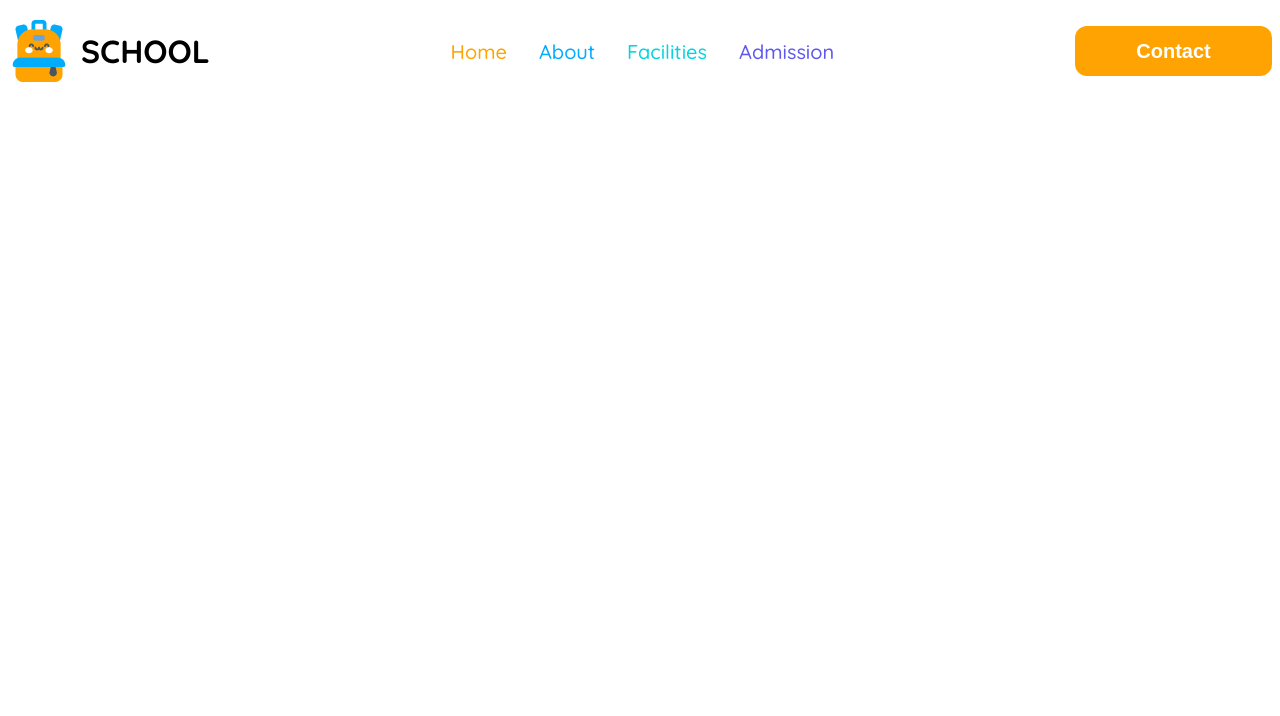
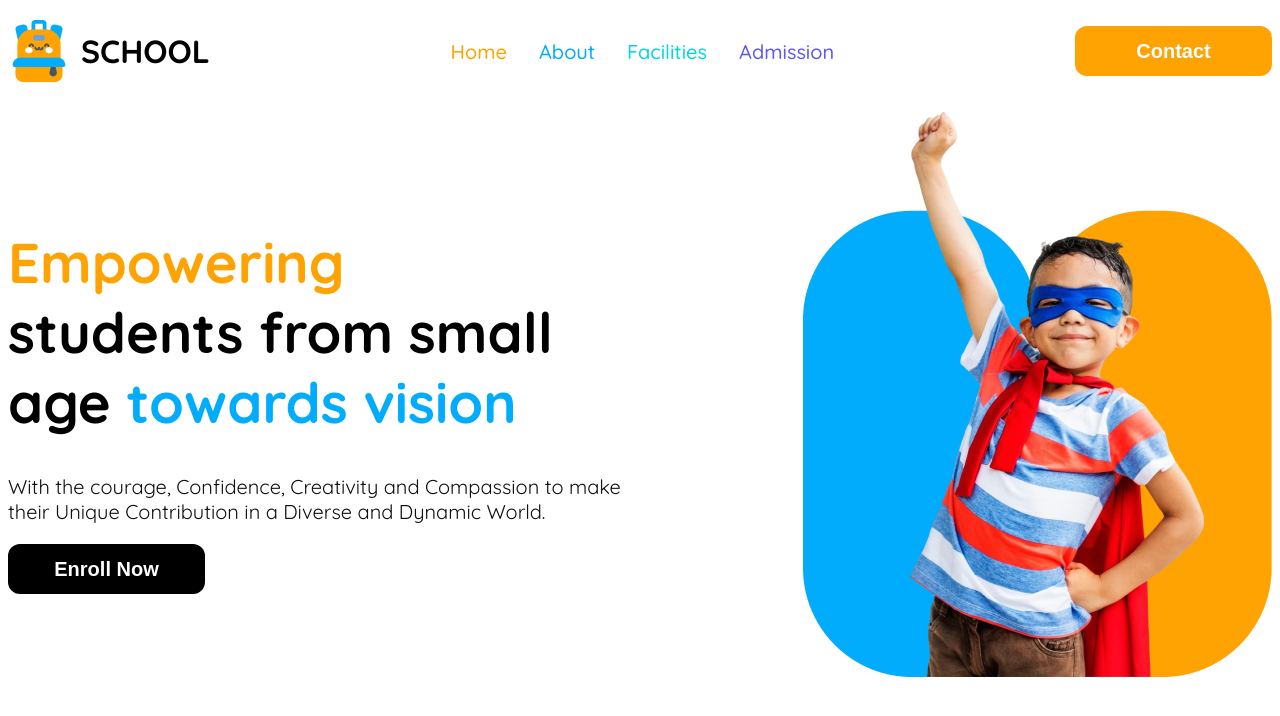
Before and after one commit to rahuldm/Kids-School, a plain HTML site: page index.html in a window 1280 px wide. Drawn offline with Linux system fonts and the light colour scheme.

Commit message:
banner section on going

```diff
--- a/index.html
+++ b/index.html
@@ -28,6 +28,19 @@
             </div>
             <button class="btn-primary white orange-bg ">Contact</button>
         </nav>
+
+        <!-- BANNER SECTION -->
+        <div class="banner display-flex">
+            <div class="banner-content">
+                <h1 class="banner-title"> <span class="orange">Empowering</span> <br>
+                    students from small <br> age <span class="skyblue">towards vision</span></h1>
+                <p class="banner-description black">With the courage, Confidence, Creativity and Compassion to make
+                    their
+                    Unique Contribution in a Diverse and Dynamic World.</p>
+                <button class="btn-primary black-bg white">Enroll Now</button>
+            </div>
+            <div><img src="assets/hero-kids.png" alt=""></div>
+        </div>
     </header>
     <main>
 
--- a/styles/style.css
+++ b/styles/style.css
@@ -48,6 +48,17 @@
     display: flex;
 }
 
+.btn-primary {
+    font-size: 1.25rem;
+    font-weight: 700;
+
+    border-radius: 12px;
+    width: 197px;
+    height: 50px;
+    border: none;
+}
+
+
 /* navbar styles */
 .nav-logo img {
     width: 62px;
@@ -63,7 +74,8 @@ nav a {
     text-decoration: none;
 }
 
-.navbar {
+.navbar,
+.banner {
     max-width: 1440px;
     margin: 20px auto;
     justify-content: space-between;
@@ -89,14 +101,22 @@ nav a {
     font-weight: 500;
 }
 
-.btn-primary {
+/* BANNER SECTION    */
+.banner {}
+
+.banner-content {
+    width: 640px;
+    margin-right: 50px;
+}
+
+.banner-title {
+    font-size: 3.5rem;
+    font-weight: 700;
+}
+
+.banner-content {
     font-size: 1.25rem;
-    font-weight: 700;
-
-    border-radius: 12px;
-    width: 197px;
-    height: 50px;
-    border: none;
+    font-weight: 400;
 }
 
 
```
